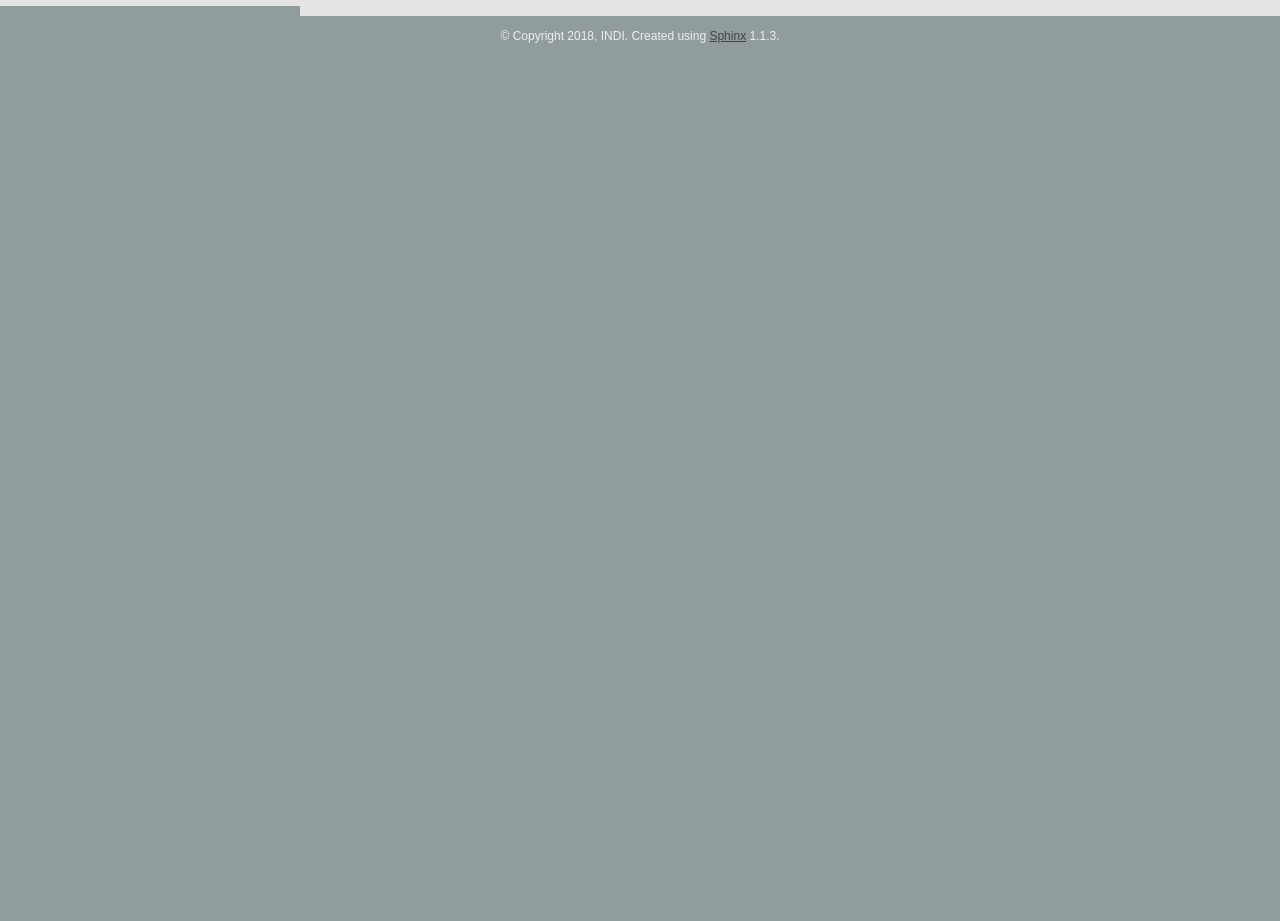
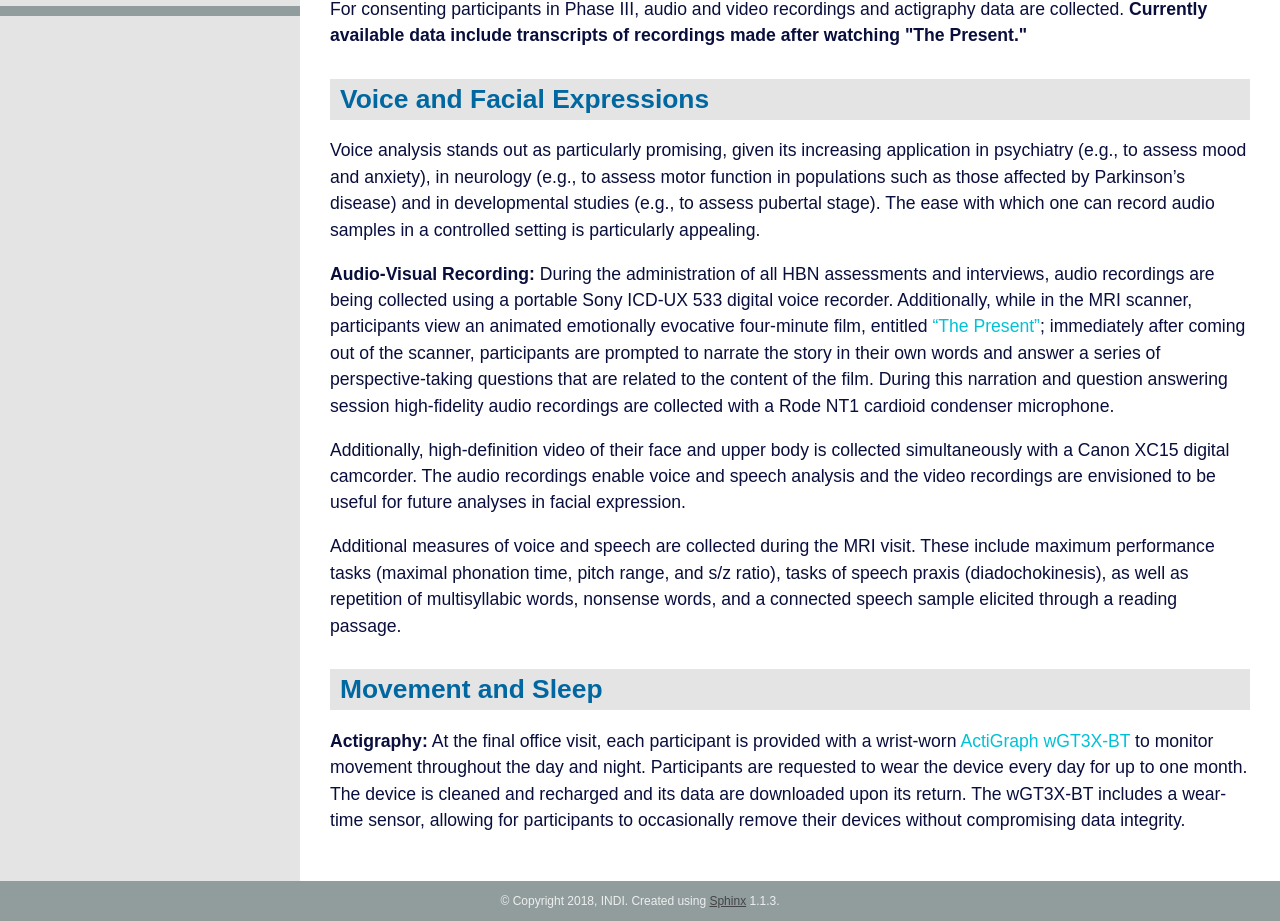
Before and after one commit to ChildMindInstitute/hbn-data-portal, a plain HTML site: page behavior.html in a window 1280 px wide. Shown: the part 118-1039 px from the top of the page. Before the commit the page ends 800 px from the top, so only its background shows below. Drawn offline with Linux system fonts and the light colour scheme; no server answers.

Commit message:
Added content to behavioral monitoring technologies page and updated sidebar. Updated message on neuroimaging data page

```diff
--- a/behavior.html
+++ b/behavior.html
@@ -36,7 +36,18 @@
 
   <div class="section" id="behavior-monitoring-technologies">
 <h1>Behavior Monitoring Technologies<a class="headerlink" href="#behavior-monitoring-technologies" title="Permalink to this headline">¶</a></h1>
-
+	<p>Behavior monitoring technologies have the potential to help infer internal states of participants during assessments. For consenting participants in Phase III, audio and video recordings and actigraphy data are collected. <b>Currently available data include transcripts of recordings made after watching "The Present."</b></p>
+	<div class="section" id="voice-facial-expressions">
+	<h2><a class="headerlink" href="#voice-facial-expressions"></a>Voice and Facial Expressions</h2>
+		<p>Voice analysis stands out as particularly promising, given its increasing application in psychiatry (e.g., to assess mood and anxiety), in neurology (e.g., to assess motor function in populations such as those affected by Parkinson’s disease) and in developmental studies (e.g., to assess pubertal stage). The ease with which one can record audio samples in a controlled setting is particularly appealing.</p>
+		<p><b>Audio-Visual Recording:</b> During the administration of all HBN assessments and interviews, audio recordings are being collected using a portable Sony ICD-UX 533 digital voice recorder. Additionally, while in the MRI scanner, participants view an animated emotionally evocative four-minute film, entitled <a class = "reference external" href = "https://vimeo.com/152985022">“The Present”</a>; immediately after coming out of the scanner, participants are prompted to narrate the story in their own words and answer a series of perspective-taking questions that are related to the content of the film. During this narration and question answering session high-fidelity audio recordings are collected with a Rode NT1 cardioid condenser microphone.</p>
+		<p>Additionally, high-definition video of their face and upper body is collected simultaneously with a Canon XC15 digital camcorder. The audio recordings enable voice and speech analysis and the video recordings are envisioned to be useful for future analyses in facial expression.</p>
+		<p>Additional measures of voice and speech are collected during the MRI visit. These include maximum performance tasks (maximal phonation time, pitch range, and s/z ratio), tasks of speech praxis (diadochokinesis), as well as repetition of multisyllabic words, nonsense words, and a connected speech sample elicited through a reading passage.</p>
+	</div>
+	<div class="section" id="movement-sleep">
+	<h2><a class="headerlink" href="#movement-sleep"></a>Movement and Sleep</h2>
+		<p><b>Actigraphy:</b> At the final office visit, each participant is provided with a wrist-worn <a class = "reference external" href = "http://actigraphcorp.com/products-showcase/activity-monitors/actigraph-wgt3x-bt/">ActiGraph wGT3X-BT</a> to monitor movement throughout the day and night. Participants are requested to wear the device every day for up to one month. The device is cleaned and recharged and its data are downloaded upon its return. The wGT3X-BT includes a wear-time sensor, allowing for participants to occasionally remove their devices without compromising data integrity.</p>
+	</div>
 </div>
 
 
```
Also changed, not shown: sharing_neuro.html (+1 -1 lines), sidebar.html (+4 -1 lines).
